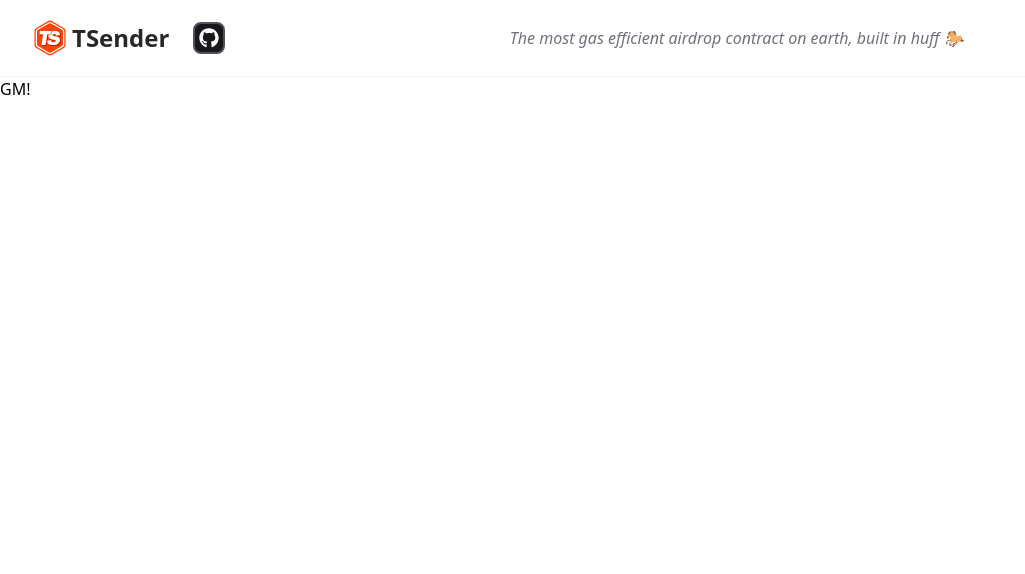
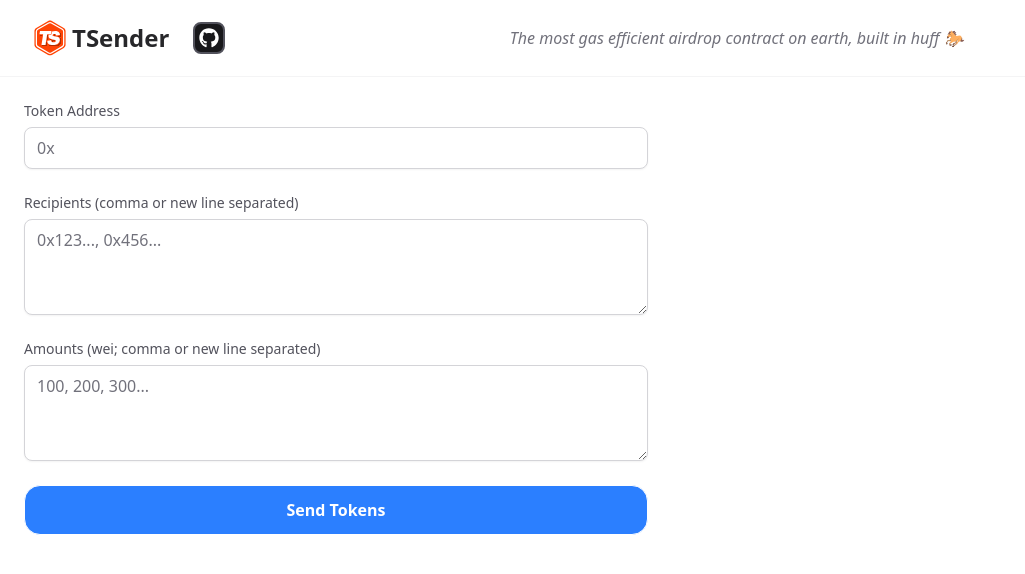
Before and after one commit to Molina-Daniel/ts-tsender-ui, a Next.js app: page / in a window 1280 px wide. Shown: the top 574 px of the page, without its empty margins (0-1025 px from the left). Built offline with nearby package versions, Linux system fonts and the light colour scheme; no server answers; what wagmi would draw is missing.

Commit message:
feat: add airdrop form and input fields

```diff
--- /dev/null
+++ b/src/app/components/AirdropForm.tsx
@@ -0,0 +1,46 @@
+"use client";
+
+import InputField from "@/app/components/ui/InputField";
+import { useState } from "react";
+
+export default function AirdropForm() {
+  const [tokenAddress, setTokenAddress] = useState<string>("");
+  const [recipients, setRecipients] = useState<string>("");
+  const [amounts, setAmounts] = useState<string>("");
+
+  const handleSubmit = () => {
+    console.log(tokenAddress, recipients, amounts);
+  };
+
+  return (
+    <div className="w-full max-w-2xl min-w-full xl:min-w-lg flex flex-col gap-6 p-6">
+      <InputField
+        label="Token Address"
+        placeholder="0x"
+        value={tokenAddress}
+        onChange={(e) => setTokenAddress(e.target.value)}
+      />
+      <InputField
+        label="Recipients (comma or new line separated)"
+        placeholder="0x123..., 0x456..."
+        value={recipients}
+        onChange={(e) => setRecipients(e.target.value)}
+        large={true}
+      />
+      <InputField
+        label="Amounts (wei; comma or new line separated)"
+        placeholder="100, 200, 300..."
+        value={amounts}
+        onChange={(e) => setAmounts(e.target.value)}
+        large={true}
+      />
+      <button
+        type="submit"
+        className="border rounded-2xl w-full py-3 bg-blue-500 text-white font-bold hover:bg-blue-600 transition-colors cursor-pointer"
+        onClick={handleSubmit}
+      >
+        Send Tokens
+      </button>
+    </div>
+  );
+}
--- /dev/null
+++ b/src/app/components/ui/InputField.tsx
@@ -0,0 +1,43 @@
+"use client";
+
+interface InputFieldProps {
+  label: string;
+  placeholder: string;
+  value?: string;
+  type?: "text" | "password" | "email" | "number";
+  large?: boolean;
+  onChange?: (
+    e: React.ChangeEvent<HTMLInputElement | HTMLTextAreaElement>
+  ) => void;
+}
+
+export default function InputField({
+  label,
+  placeholder,
+  value,
+  type,
+  large = false,
+  onChange,
+}: InputFieldProps) {
+  return (
+    <div className="flex flex-col gap-1.5">
+      <label className="text-zinc-600 font-medium text-sm">{label}</label>
+      {large ? (
+        <textarea
+          className={`bg-white py-2 px-3 border border-zinc-300 placeholder:text-zinc-500 text-zinc-900 shadow-xs rounded-lg focus:ring-[4px] focus:ring-zinc-400/15 focus:outline-none h-24 align-text-top`}
+          placeholder={placeholder}
+          value={value || ""}
+          onChange={onChange}
+        />
+      ) : (
+        <input
+          className={`bg-white py-2 px-3 border border-zinc-300 placeholder:text-zinc-500 text-zinc-900 shadow-xs rounded-lg focus:ring-[4px] focus:ring-zinc-400/15 focus:outline-none`}
+          type={type}
+          placeholder={placeholder}
+          value={value || ""}
+          onChange={onChange}
+        />
+      )}
+    </div>
+  );
+}
--- a/src/app/page.tsx
+++ b/src/app/page.tsx
@@ -1,3 +1,9 @@
+import AirdropForm from "@/app/components/AirdropForm";
+
 export default function Home() {
-  return <div>GM!</div>;
+  return (
+    <div>
+      <AirdropForm />
+    </div>
+  );
 }
```
